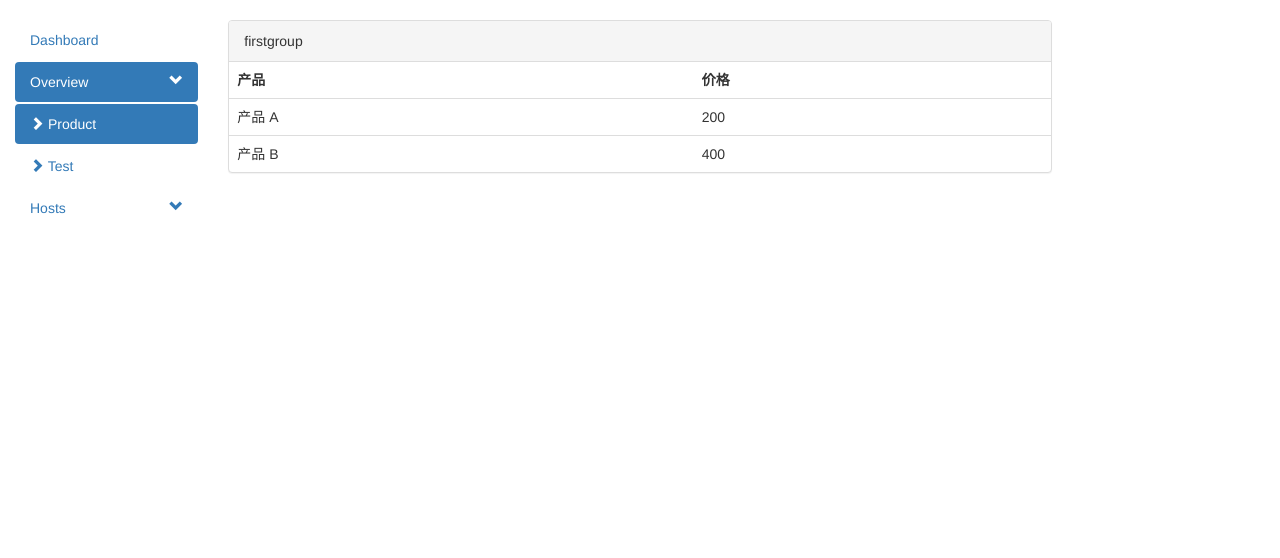
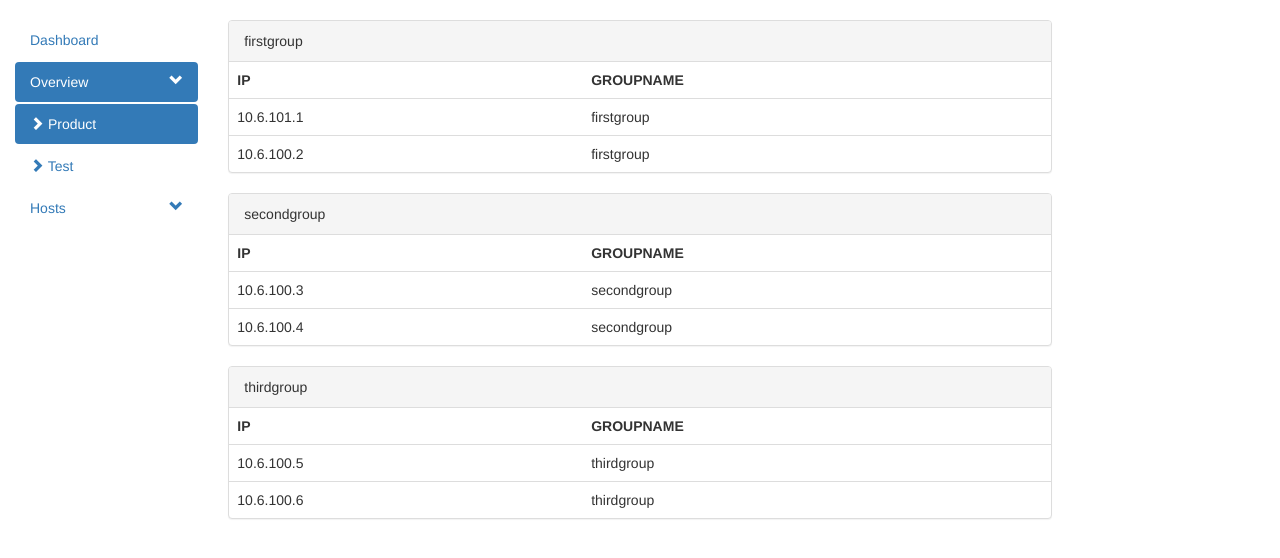
Before and after one commit to icetoothcold/LyanTest, a Flask app: page /product.html in a window 1280 px wide. Shown: the part 52-610 px from the top of the page. Run offline with Flask 2, Linux system fonts and the light colour scheme; data comes from the database, SQL or seed files in the repository; both versions use the stored data as it was after the commit; some libraries are stand-ins or nearby versions.

Commit message:
实现product显示

```diff
--- a/WebTest5/ConnDB.py
+++ b/WebTest5/ConnDB.py
@@ -9,9 +9,11 @@ def ConnDB(DBname):
 if __name__ == '__main__':
     conn=ConnDB('hosts.db')
     cursor=conn.cursor()
-    cursor.execute("select * FROM hosts WHERE groupname='firstgroup'")
+    #cursor.execute("INSERT INTO  hosts (ip,groupname) VALUES  ('10.6.100.6','thirdgroup')")
+    cursor.execute("select * FROM hosts")
+    #cursor.execute("SELECT DISTINCT groupname FROM hosts")
     values=cursor.fetchall()
     cursor.close()
     conn.commit()
     conn.close()
-    print values[0][1]
+    print values
--- /dev/null
+++ b/WebTest5/GroupList.py
@@ -0,0 +1 @@
+__author__ = 'Lyan'
--- a/WebTest5/WebTest5.py
+++ b/WebTest5/WebTest5.py
@@ -12,13 +12,14 @@ def index():
 def product():
     conn=ConnDB.ConnDB('hosts.db')
     cursor=conn.cursor()
-    cursor.execute("select * FROM hosts WHERE groupname='firstgroup'")
-    values=cursor.fetchall()
-    hostbean=HostBean.HostBean()
-    hostbean.setip(values[0][0])
-    hostbean.setgroup(values[0][1])
-    return render_template('product.html',ip=hostbean.getip(),group=hostbean.getgroup())
+    cursor.execute("select * FROM hosts")
+    hostlist=cursor.fetchall()
+    cursor.execute("select distinct groupname FROM hosts")
+    grouplist=cursor.fetchall()
+    print hostlist
+    print grouplist
+    return render_template('product.html',hostlist=hostlist,grouplist=grouplist)
 
 
 if __name__ == '__main__':
-    app.run()
+    app.run(host="0.0.0.0")
--- a/WebTest5/templates/product.html
+++ b/WebTest5/templates/product.html
@@ -93,14 +93,19 @@
 
             </div>
             <div class="col-sm-8">
-                <div class="panel panel-default">
-                    <div class="panel-heading">{{group}}</div>
-                    <table class="table">
-                        <th>产品</th><th>价格 </th>
-                        <tr><td>产品 A</td><td>200</td></tr>
-                        <tr><td>产品 B</td><td>400</td></tr>
-                    </table>
-                </div>
+                {% for group in grouplist %}
+                    <div class="panel panel-default">
+                        <div class="panel-heading">{{group[0]}}</div>
+                        <table class="table">
+                            <th>IP</th><th>GROUPNAME </th>
+                            {% for host in hostlist %}
+                                {% if host[1]==group[0] %}
+                                <tr><td>{{host[0]}}</td><td>{{host[1]}}</td></tr>
+                                {% endif %}
+                            {% endfor %}
+                        </table>
+                    </div>
+                {% endfor %}
             </div>
         </div>
     </div>
```
Also changed, not shown: WebTest5/hosts.db.
